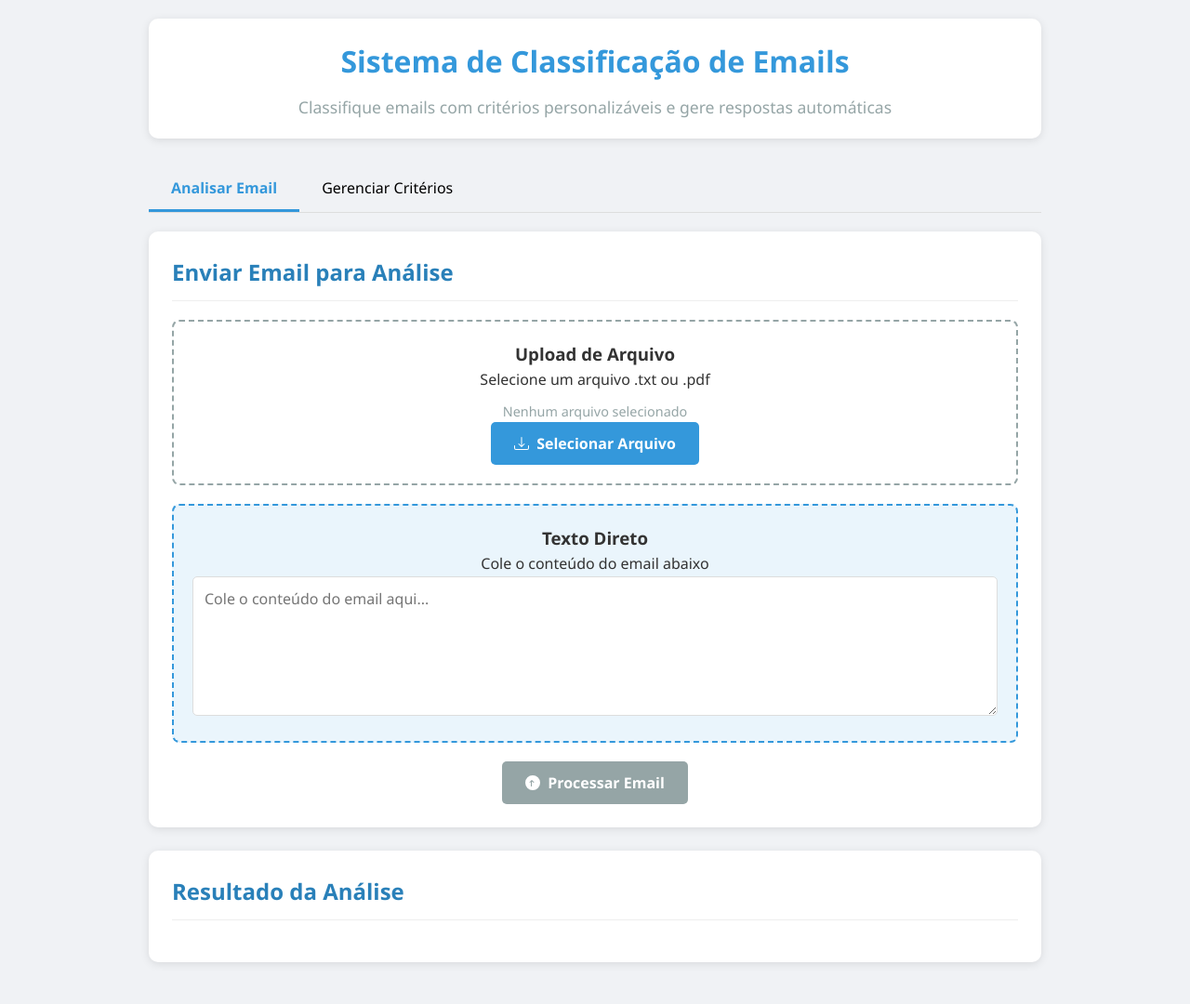
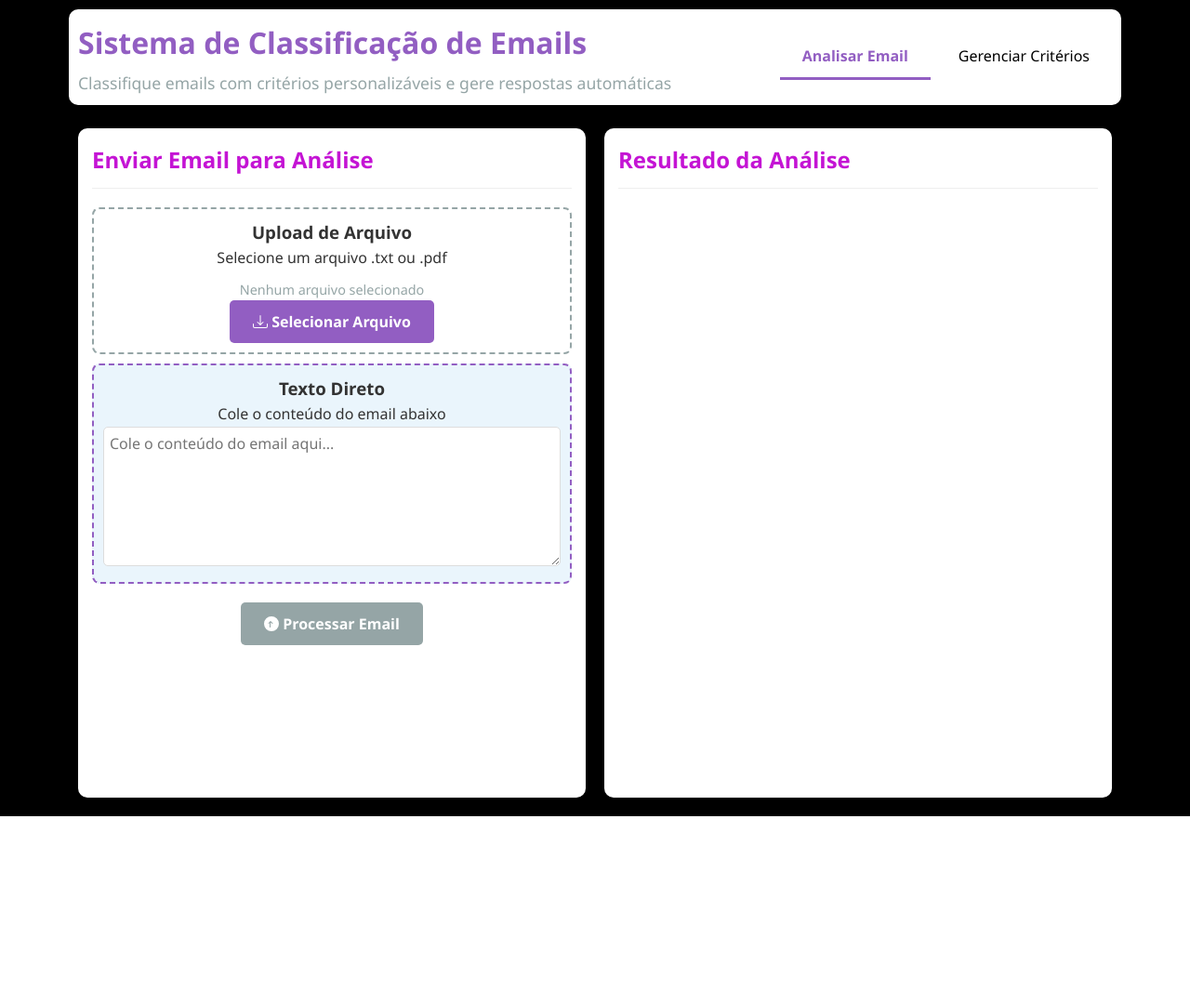
Before and after one commit to AntonioviniciusA/teste_email, a Flask app: page / in a window 1280 px wide. Shown: the whole page at 93% size. After the commit the page ends 878 px from the top, so only its background shows below. Run offline with Flask 3, Linux system fonts and the light colour scheme; parts of the project's set-up code (start-up, migrations or seed data) failed here and were passed over.

Commit message:
style: update color scheme and layout for improved UI/UX

```diff
--- a/static/style.css
+++ b/static/style.css
@@ -1,6 +1,6 @@
 :root {
-  --primary-color: #3498db;
-  --secondary-color: #2980b9;
+  --primary-color: #925ec2;
+  --secondary-color: #c414d4;
   --success-color: #27ae60;
   --warning-color: #e74c3c;
   --neutral-color: #f39c12;
@@ -17,24 +17,67 @@
 }
 
 body {
-  background-color: #f0f2f5;
+  background-color: #000000;
   color: var(--dark-color);
   line-height: 1.6;
 }
 
 .container {
-  max-width: 1000px;
+  width: 90%;
   margin: 0 auto;
-  padding: 20px;
+  padding: 10px;
+}
+
+/* Largura máxima para telas grandes */
+@media (min-width: 1200px) {
+  .container {
+    max-width: 1200px;
+  }
 }
 
 header {
   text-align: center;
-  margin-bottom: 30px;
-  padding: 20px;
+  margin-bottom: 15px;
+  padding: 10px;
   background-color: white;
   border-radius: 10px;
   box-shadow: 0 2px 10px rgba(0, 0, 0, 0.1);
+}
+
+/* Novo layout para header com navegação */
+.app-header {
+  display: flex;
+  align-items: center;
+  justify-content: space-between;
+  gap: 16px;
+  text-align: left;
+}
+
+/* Permite quebra do header quando necessário */
+.app-header {
+  flex-wrap: wrap;
+}
+
+.title-group h1 {
+  margin-bottom: 4px;
+}
+
+.title-group .description {
+  margin: 0;
+}
+
+.tab-nav .tab-buttons {
+  margin-bottom: 0;
+  border-bottom: none;
+}
+
+/* Mantém o estilo de seleção nas abas dentro do header */
+.tab-nav .tab-button {
+  border-bottom: 3px solid transparent;
+}
+
+.tab-nav .tab-button.active {
+  border-bottom-color: var(--primary-color);
 }
 
 h1 {
@@ -50,11 +93,23 @@ h1 {
 .upload-section,
 .result-section,
 .criteria-section {
+  width: 100%;
+  height: fit-content;
+  min-height: 90vh;
   background-color: white;
   border-radius: 10px;
-  padding: 25px;
-  margin-bottom: 25px;
+  padding: 15px;
+  margin: 10px;
   box-shadow: 0 2px 10px rgba(0, 0, 0, 0.1);
+}
+
+/* Reduz a altura mínima em telas menores para evitar espaços vazios */
+@media (max-width: 992px) {
+  .upload-section,
+  .result-section,
+  .criteria-section {
+    min-height: auto;
+  }
 }
 
 .section-title {
@@ -70,13 +125,24 @@ h1 {
 .upload-options {
   display: flex;
   flex-direction: column;
-  gap: 20px;
+  gap: 10px;
+}
+
+/* Em telas médias/grandes, mostrar as opções lado a lado */
+@media (min-width: 992px) {
+  .upload-options {
+    flex-direction: row;
+    flex-wrap: wrap;
+  }
+  .upload-option {
+    flex: 1 1 320px;
+  }
 }
 
 .upload-option {
   border: 2px dashed var(--gray-color);
   border-radius: 8px;
-  padding: 20px;
+  padding: 10px;
   text-align: center;
   cursor: pointer;
   transition: all 0.3s ease;
@@ -99,11 +165,18 @@ h1 {
 .text-input {
   width: 100%;
   height: 150px;
-  padding: 12px;
+  padding: 6px;
   border: 1px solid #ddd;
   border-radius: 5px;
   resize: vertical;
   font-size: 1rem;
+}
+
+/* Ajusta altura mínima do textarea em telas pequenas */
+@media (max-width: 480px) {
+  .text-input {
+    height: 120px;
+  }
 }
 
 .file-info {
@@ -125,7 +198,7 @@ h1 {
   display: inline-flex;
   align-items: center;
   justify-content: center;
-  gap: 8px;
+  gap: 4px;
 }
 
 .btn:hover {
@@ -148,6 +221,13 @@ h1 {
 .btn-container {
   text-align: center;
   margin-top: 20px;
+}
+
+/* Botões ocupam largura total no mobile para facilitar toque */
+@media (max-width: 480px) {
+  .btn-container .btn {
+    width: 100%;
+  }
 }
 
 .result-container {
@@ -314,6 +394,12 @@ h1 {
   border-bottom: 1px solid #ddd;
 }
 
+/* Abas podem quebrar linha e ganhar espaçamento */
+.tab-buttons {
+  flex-wrap: wrap;
+  gap: 6px;
+}
+
 .tab-button {
   padding: 12px 24px;
   background: none;
@@ -335,7 +421,15 @@ h1 {
 }
 
 .tab-content.active {
-  display: block;
+  display: flex;
+  flex-direction: row;
+}
+
+/* Em telas menores, empilhar conteúdo das abas */
+@media (max-width: 992px) {
+  .tab-content.active {
+    flex-direction: column;
+  }
 }
 
 @media (max-width: 768px) {
@@ -350,4 +444,16 @@ h1 {
   .upload-option {
     padding: 15px;
   }
+
+  /* Empilhamento do header no mobile */
+  .app-header {
+    flex-direction: column;
+    align-items: stretch;
+    gap: 10px;
+  }
+
+  .tab-nav .tab-buttons {
+    border-bottom: 1px solid #ddd;
+    padding-bottom: 6px;
+  }
 }
--- a/templates/index.html
+++ b/templates/index.html
@@ -8,14 +8,15 @@
   </head>
   <body>
     <div class="container">
-      <header>
+      <header class="app-header">
+        <div class="title-group">
           <h1>Sistema de Classificação de Emails</h1>
           <p class="description">
             Classifique emails com critérios personalizáveis e gere respostas
             automáticas
           </p>
-      </header>
-
+        </div>
+        <nav class="tab-nav">
           <div class="tab-buttons">
             <button class="tab-button active" data-tab="upload">
               Analisar Email
@@ -24,6 +25,8 @@
               Gerenciar Critérios
             </button>
           </div>
+        </nav>
+      </header>
 
       <div class="tab-content active" id="upload-tab">
         <section class="upload-section">
```
Lines whose indentation alone changed are shown as unchanged.
